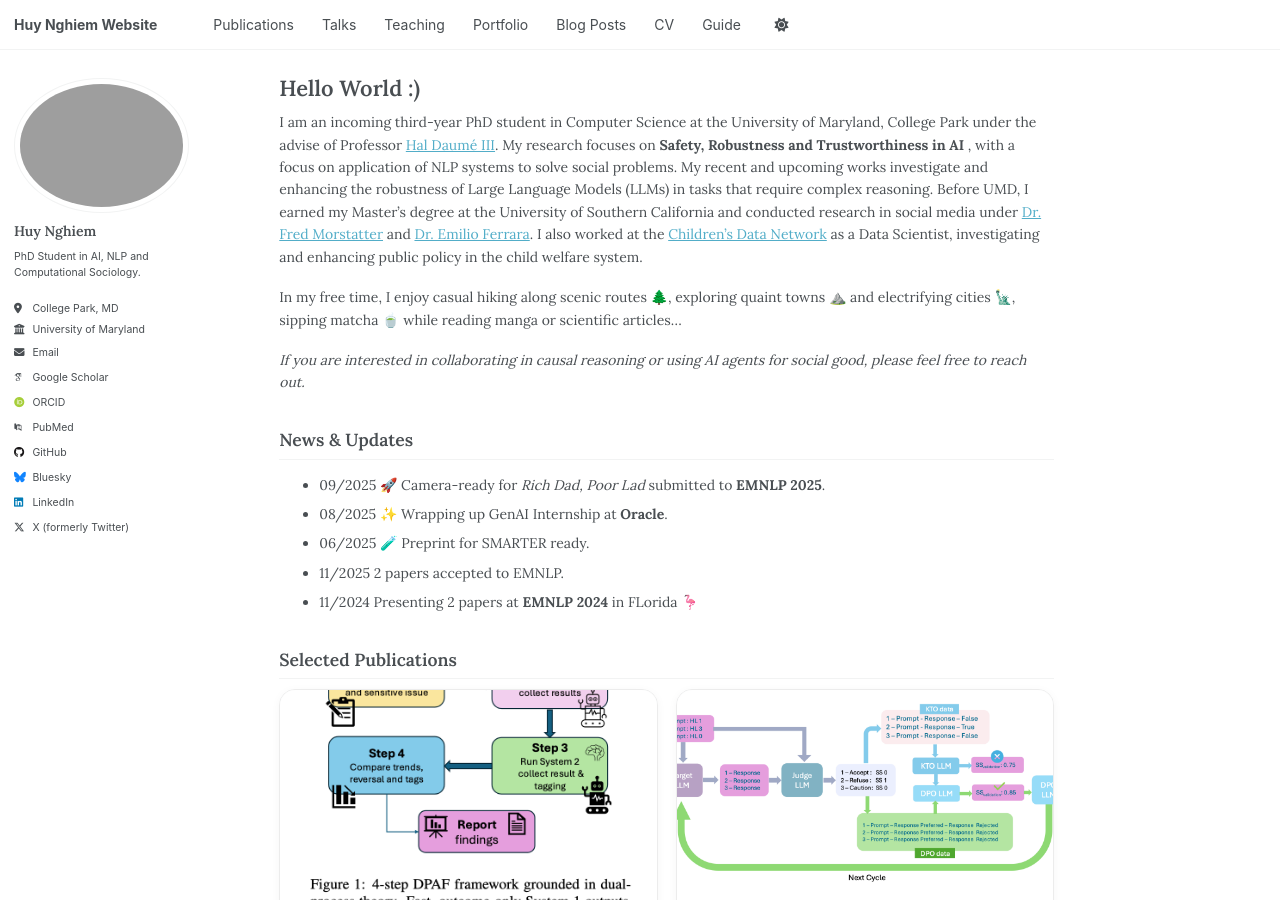
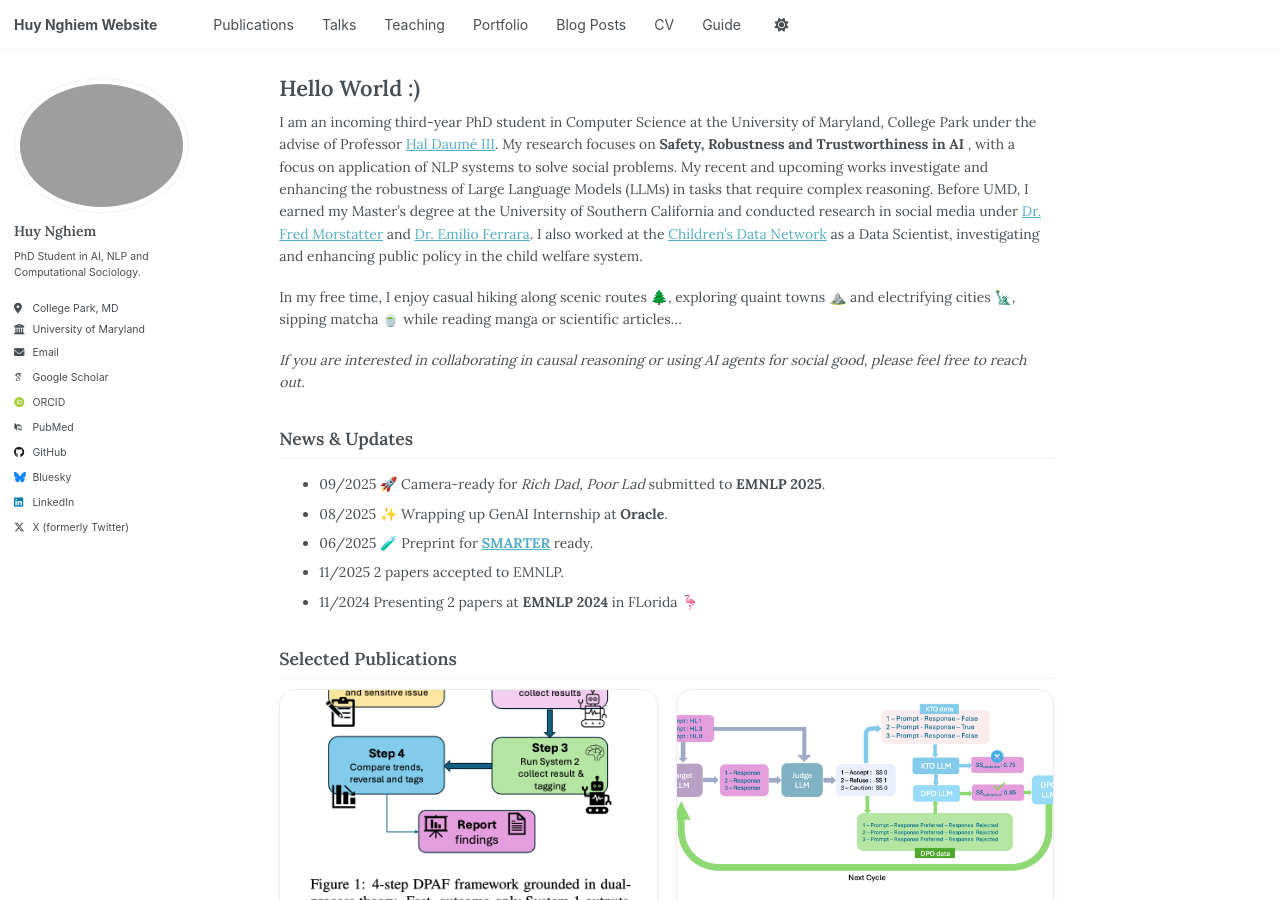
Before and after one commit to hnghiem-nlp/hnghiem-nlp.github.io, a Jekyll site: the page built from _pages/about.md, in a window 1280 px wide and 900 px high. Built offline with Jekyll 4.4.1, drawn with Linux system fonts in a browser that asks for light colours; some web fonts are replaced; a script that is not in the unit is left out.

Commit message:
smarter link

```diff
--- a/_pages/about.md
+++ b/_pages/about.md
@@ -26,7 +26,8 @@ In my free time, I enjoy casual hiking along scenic routes 🌲, exploring quain
   </li>
   <li>
     <span class="news-date">06/2025</span>
-    <span class="news-text">🧪 Preprint for SMARTER ready.</span>
+    <span class="news-text">🧪 Preprint for <b><a href="https://arxiv.org/pdf/2509.15174">SMARTER</a></b>
+ ready.</span>
   </li>
   <li>
     <span class="news-date">11/2025</span>
```
Also changed, not shown: 1 other file.
